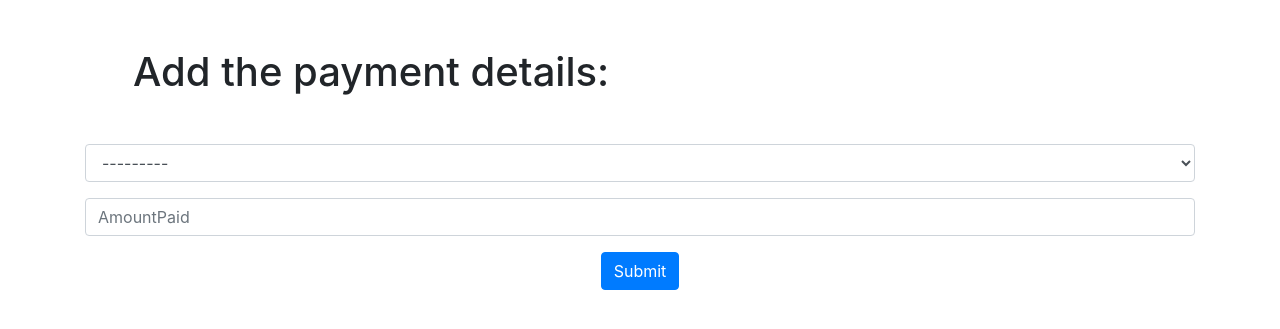
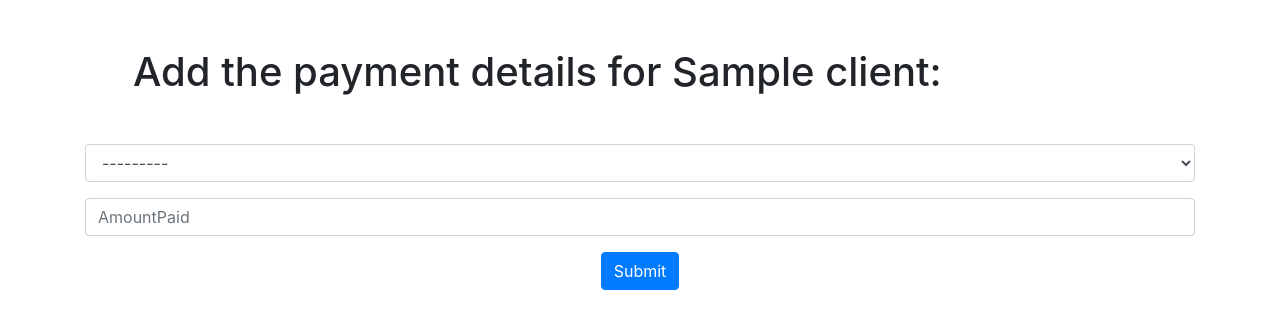
Before and after one commit to Saadelkheety/handex, a Django app: page /create_payment/?client_id=1 in a window 1280 px wide. Shown: the part 56-385 px from the top of the page. Run offline with Django 3.2, Linux system fonts and the light colour scheme; tables that the repository leaves empty hold one stand-in row (values such as "Sample post"); some libraries are stand-ins or nearby versions.

Commit message:
add a button to add a payment for specific client

```diff
--- a/invoice/templates/invoice/client_list.html
+++ b/invoice/templates/invoice/client_list.html
@@ -27,6 +27,9 @@
                 <button type="button" class="btn btn-primary m-1">Update</button>
               </a>
               <button type="submit" class="btn btn-danger m-1">Delete</button>
+              <a href="{% url 'create_payment' %}?client_id={{ client.id }}">
+                <button type="button" class="btn btn-primary m-1">Add a payment</button>
+              </a>
             </form>
           </td>
       </tr>
--- a/invoice/templates/invoice/invoice_form.html
+++ b/invoice/templates/invoice/invoice_form.html
@@ -38,6 +38,9 @@
                 {% for form in formset %}
                 <tr>
                   <td>{{forloop.counter}}</td>
+                  {% for hidden in form.hidden_fields %}
+                  {{ hidden }}
+                  {% endfor %}
                   {% for field in form.visible_fields %}
                       <td>
                       {{ field.errors }}
--- a/invoice/templates/invoice/payment_form.html
+++ b/invoice/templates/invoice/payment_form.html
@@ -4,7 +4,7 @@
 
     <div class="container">
 
-      <h1 class="m-5">{% if payment %}Update the payment details:{% else %}Add the payment details:{% endif %}</h1>
+      <h1 class="m-5">{% if payment %}Update the payment details:{% else %}Add the payment details{% endif %}{% if client %} for {{ client }}{% endif %}:</h1>
 
       <h2>{{ note }}</h2>
 
--- a/invoice/views.py
+++ b/invoice/views.py
@@ -250,6 +250,21 @@
     form_class = PaymentForm
     template_name = "invoice/payment_form.html"
     success_url = reverse_lazy('list_payments')
+
+    def get(self, request, *args, **kwargs):
+        self.object = None
+        form = self.get_form()
+        try:
+            client_id = int(self.request.GET["client_id"])
+            client = Client.objects.get(id=client_id)
+            form.fields['invoice'].queryset = Invoice.objects.filter(paid=False, client=client)
+            return self.render_to_response(
+                self.get_context_data(form=form, client=client))
+        except Exception as e:
+            return self.render_to_response(
+                self.get_context_data(form=form))
+
+
     def form_valid(self, form):
         context = {}
         messages.success(self.request, 'Payment details saved.')
```
